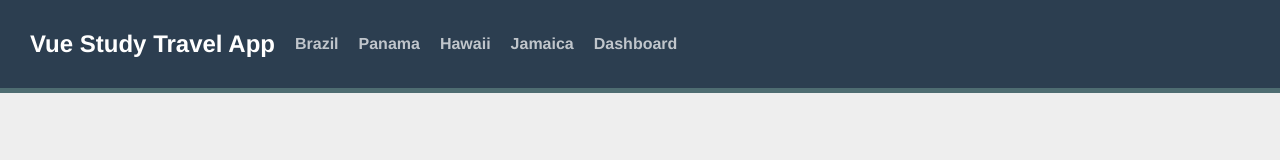
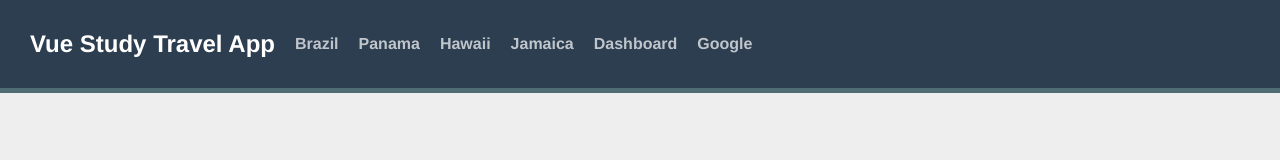
Before and after one commit to rodrigobispo/vue-router-travel-destinations, a Vue app: page /login in a window 1280 px wide. Shown: the top 160 px of the page. Built offline with nearby package versions, Linux system fonts and the light colour scheme.

Commit message:
Componetizando router-link para qualquer tipo de url, interna e externa.

```diff
--- /dev/null
+++ b/src/components/AppLink.vue
@@ -0,0 +1,26 @@
+<template>
+  <a
+    v-if="isExternal"
+    :href="to"
+    target="_blank"
+    rel="noopener"
+    class="external-link"><slot/></a>
+  <router-link v-else v-bind="$props" class="internal-link"><slot/></router-link>
+</template>
+
+<script>
+import { RouterLink } from 'vue-router';
+import { defineComponent } from 'vue';
+
+export default defineComponent({
+  name: 'AppLink',
+  props: {
+    ...RouterLink.props
+  },
+  computed: {
+    isExternal() {
+      return typeof this.to === 'string' && this.to.startsWith('http')
+    }
+  }
+})
+</script>
--- a/src/components/TheNavigation.vue
+++ b/src/components/TheNavigation.vue
@@ -1,14 +1,15 @@
 <template>
   <div id="nav">
-    <router-link id="logo" to="/">Vue Study Travel App</router-link>
-    <router-link
+    <AppLink id="logo" to="/">Vue Study Travel App</AppLink>
+    <AppLink
       v-for="destination in destinations"
       :key="destination.id"
       :to="{ name: 'destination.show', params:{ id: destination.id, slug: destination.slug } }"
       >
       {{ destination.name }}
-    </router-link>
-    <router-link :to="{name: 'protected' }">Dashboard</router-link>
+    </AppLink>
+    <AppLink :to="{name: 'protected' }">Dashboard</AppLink>
+    <AppLink to="http://www.google.com">Google</AppLink>
   </div>
 </template>
 
@@ -16,14 +17,16 @@
 
 import sourceData from '@/data.json'
 import { defineComponent } from 'vue';
+import AppLink from './AppLink.vue';
 
 export default defineComponent({
-  name: 'TheNavigation',
-  data: () => {
-    return {
-      destinations: sourceData.destinations
-    }
-  }
+    name: "TheNavigation",
+    data: () => {
+        return {
+            destinations: sourceData.destinations
+        };
+    },
+    components: { AppLink }
 })
 
 </script>
--- a/src/main.js
+++ b/src/main.js
@@ -1,5 +1,9 @@
 import { createApp } from "vue";
 import App from "./App.vue";
 import router from "./router";
+import AppLink from '@/components/AppLink.vue'
 
-createApp(App).use(router).mount("#app");
+createApp(App)
+  .component('AppLink', AppLink)
+  .use(router)
+  .mount("#app");
```
